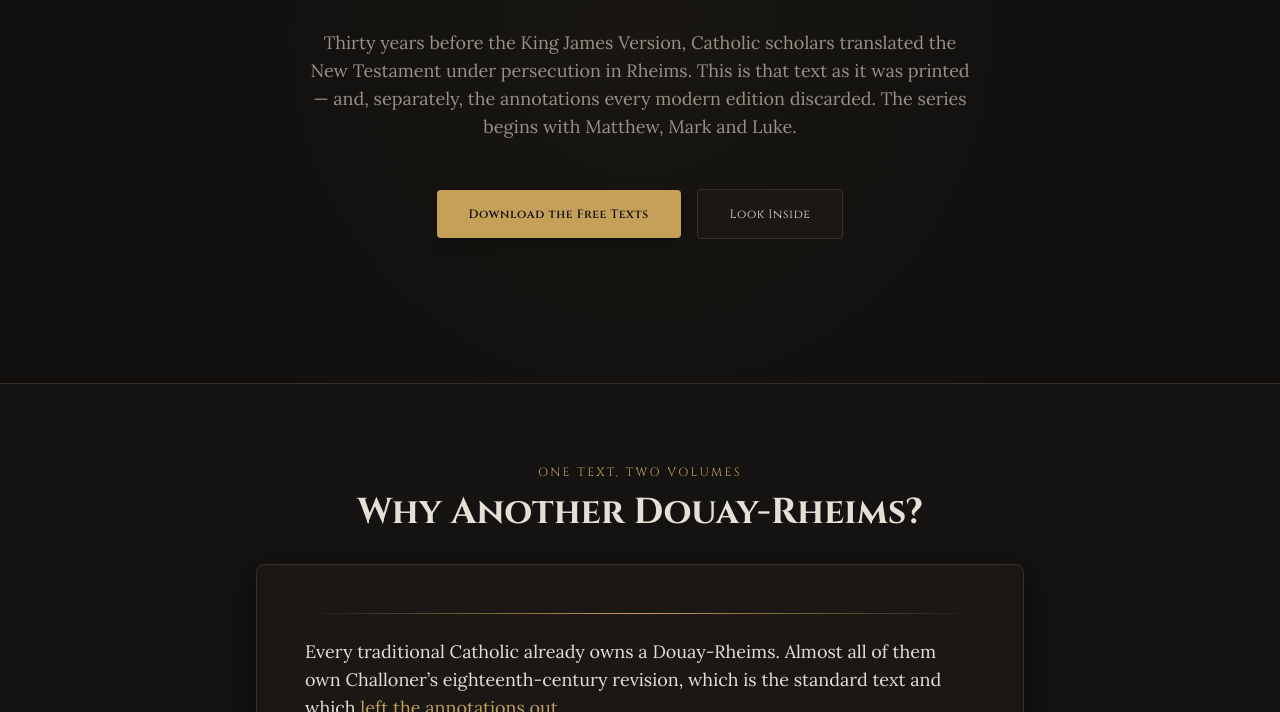
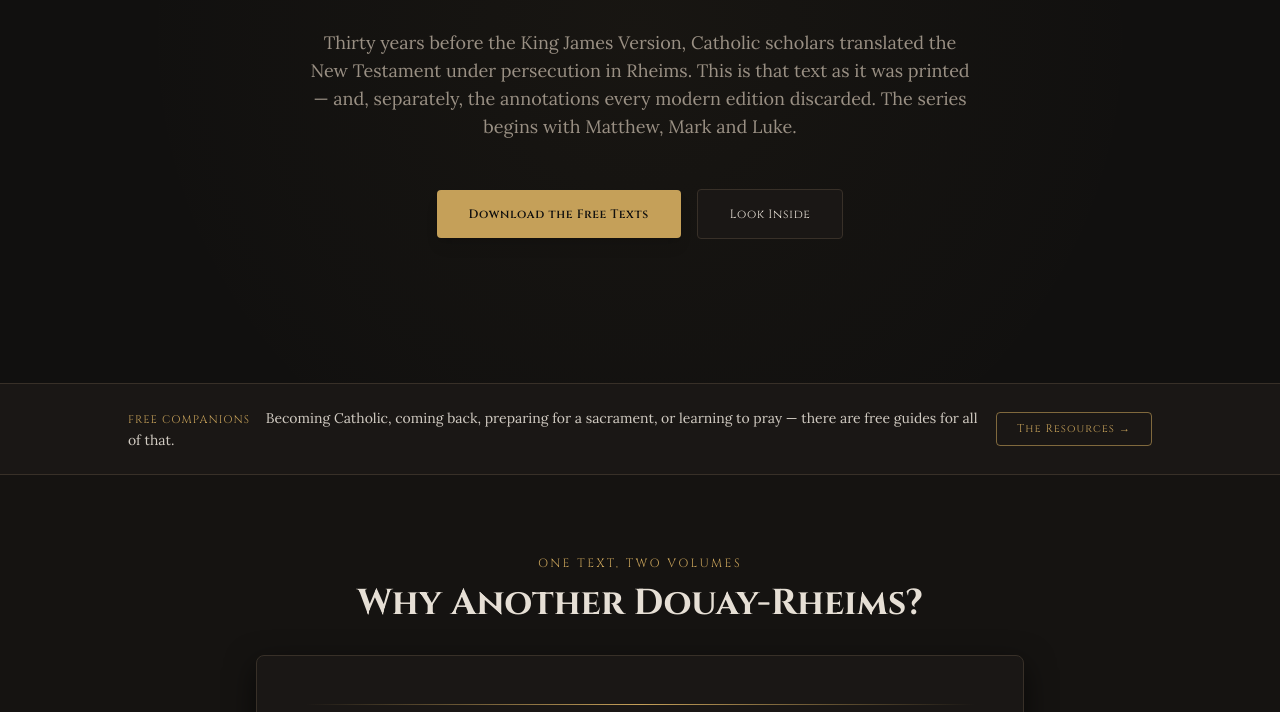
Before and after one commit to 3stepuk/1582-rheims, a plain HTML site: page index.html in a window 1280 px wide. Shown: the part 388-1100 px from the top of the page. Drawn offline with nearby package versions, Linux system fonts and the light colour scheme.

Commit message:
Homepage: a free-resources prompt under the hero
The resources page is the useful thing for most visitors; it should be
visible before the buy section, not only at the end of the nav.

```diff
--- a/index.html
+++ b/index.html
@@ -155,6 +155,17 @@
                     Look Inside
                 </a>
             </div>
+        </div>
+    </section>
+
+    <!-- Free Resources prompt -->
+    <section class="py-6 px-6 bg-antique-card border-b border-antique-border">
+        <div class="max-w-5xl mx-auto flex flex-col sm:flex-row items-center justify-between gap-3 text-center sm:text-left">
+            <p class="text-sm text-antique-cream/90 font-serif">
+                <span class="text-antique-gold font-display tracking-widest text-[11px] uppercase block sm:inline sm:mr-3">Free companions</span>
+                Becoming Catholic, coming back, preparing for a sacrament, or learning to pray &mdash; there are free guides for all of that.
+            </p>
+            <a href="resources.html" class="shrink-0 border border-antique-gold/60 text-antique-gold font-display text-[11px] tracking-widest px-5 py-2 rounded hover:bg-antique-gold hover:text-antique-bg transition-colors">The Resources &rarr;</a>
         </div>
     </section>
 
```
